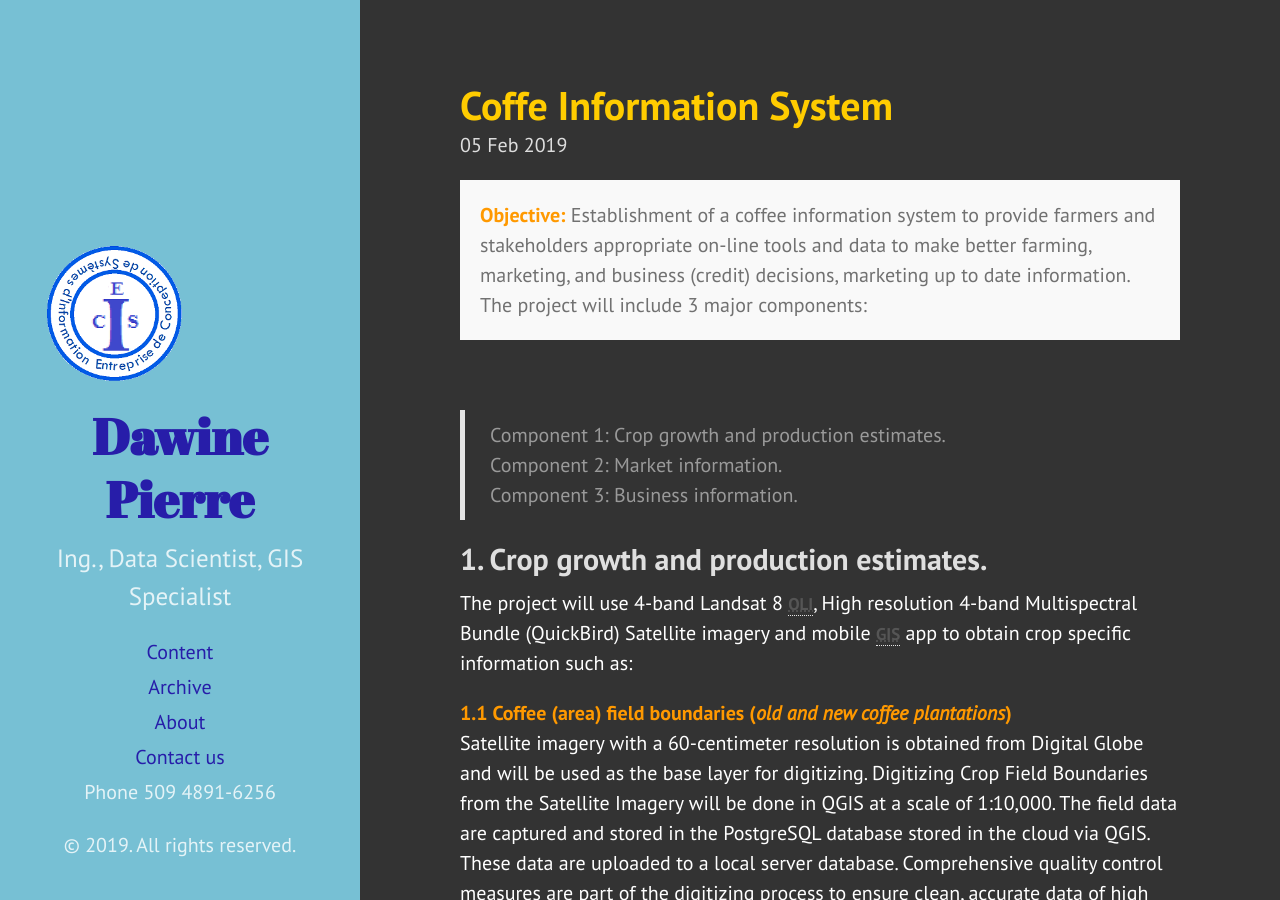
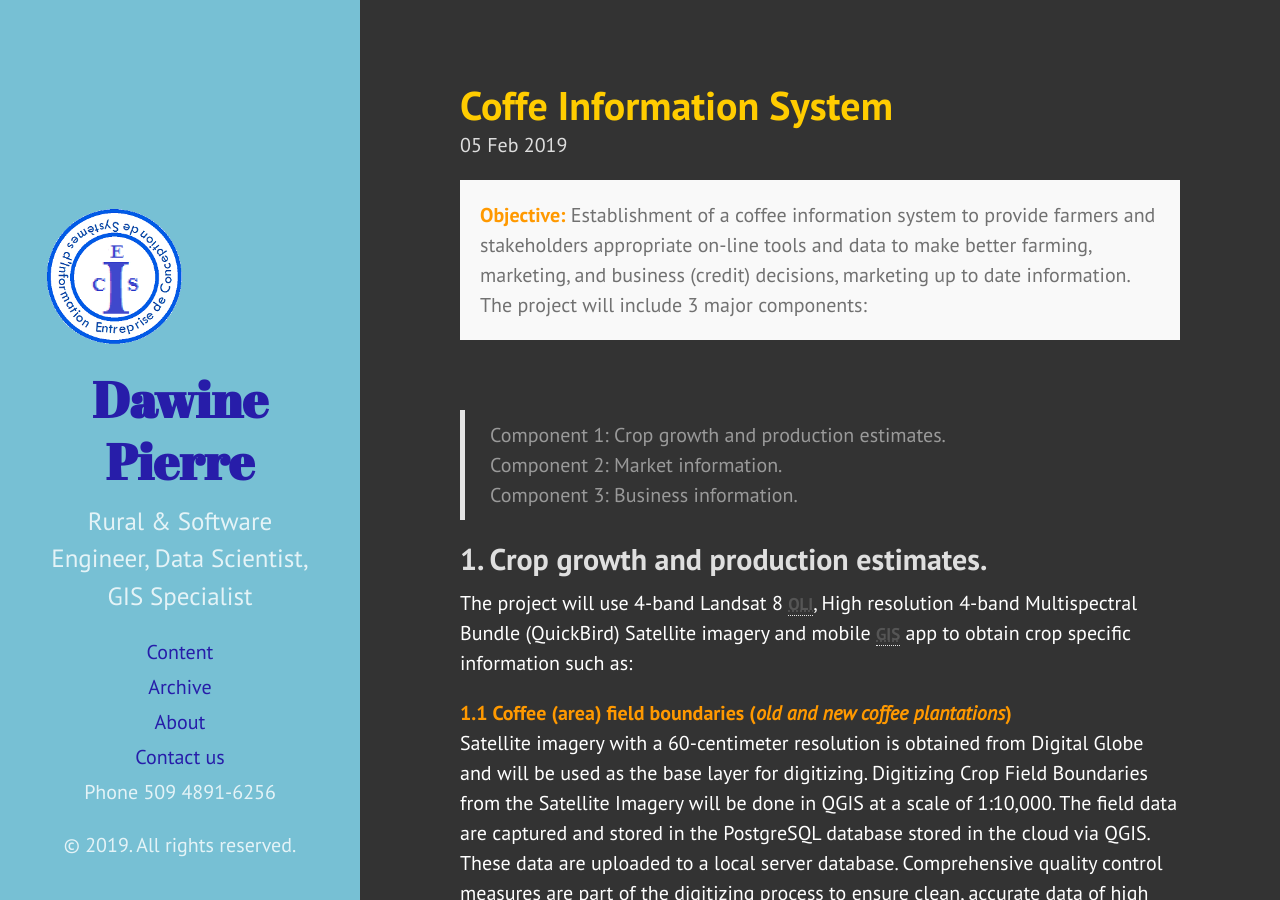
Before and after one commit to pdawine/pdawine.github.io, a Jekyll site: the page built from index.html, in a window 1280 px wide and 900 px high. Built offline with Jekyll 4.4.1, drawn with Linux system fonts in a browser that asks for light colours; the list of posts is cut into pages by our own code.

Commit message:
Update _config.yml

```diff
--- a/_config.yml
+++ b/_config.yml
@@ -10,8 +10,8 @@ permalink:        pretty
 
 # Setup
 title:            Dawine Pierre
-tagline:          'Ing., Data Scientist, GIS Specialist'
-description:      'Ing., Data Scientist, GIS Specialist'
+tagline:          'Rural & Software Engineer, Data Scientist, GIS Specialist'
+description:      'Rural & Software Engineer, Data Scientist, GIS Specialist'
 url:              https://pdawine.github.io/
 baseurl:          /pdawine.github.io/
 
```
